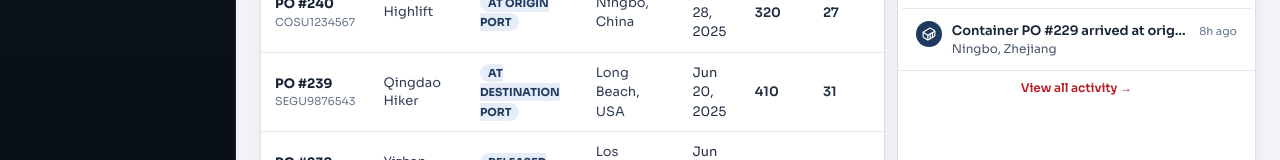
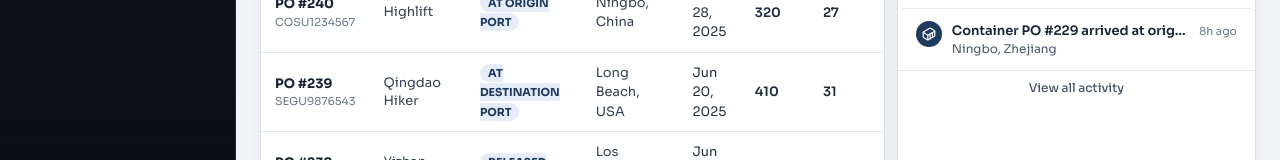
Before and after one commit to kadieharrett223-cloud/inventory-app, a Next.js app: page / in a window 1280 px wide. Shown: the part 544-704 px from the top of the page. Built offline with nearby package versions, Linux system fonts and the light colour scheme.

Commit message:
Simplify recent activity footer action

```diff
--- a/src/app/page.tsx
+++ b/src/app/page.tsx
@@ -309,7 +309,7 @@ export default function Home() {
               );
             })}
           </div>
-          <div className="border-t border-[#e5eaf1] px-4 py-2 text-center text-[12px] font-semibold text-[#b81d24]">View all activity →</div>
+          <div className="border-t border-[#e5eaf1] px-4 py-2 text-center text-[12px] font-medium text-[#475569]">View all activity</div>
         </section>
       </div>
 
```
